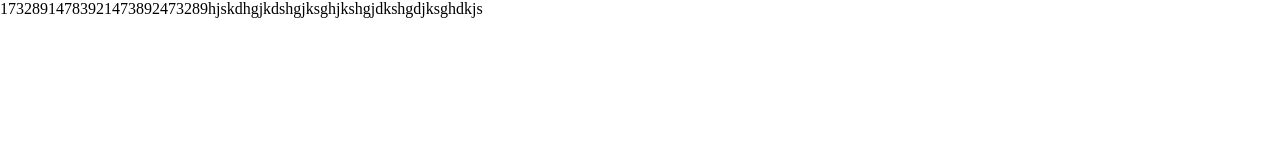
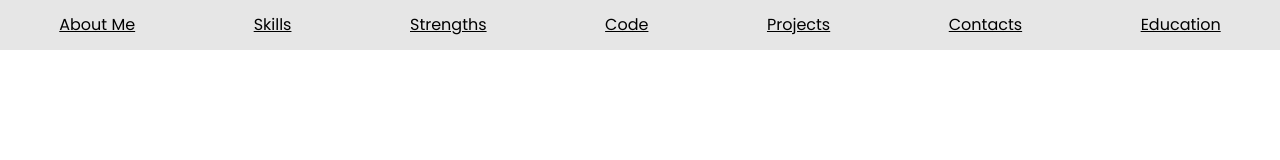
Before and after one commit to natastas/rsschool-cv, a plain HTML site: page index.html in a window 1280 px wide. Drawn offline with Linux system fonts and the light colour scheme; files that its build step writes are made by us from their sources; files whose address does not match are found by name.

Commit message:
feat: add header

```diff
--- /dev/null
+++ b/blocks/header/header.css
@@ -0,0 +1,5 @@
+.header {
+    width: 100%;
+    height: 50px;
+    background-color: #e6e6e6;
+}
--- /dev/null
+++ b/blocks/navigation/__link/navigation__link.css
@@ -0,0 +1,6 @@
+.navigation__link {
+    text-decoration: none;
+    color: black;
+    padding: 14px 10px;
+
+}
--- /dev/null
+++ b/blocks/navigation/__list/navigation__list.css
@@ -0,0 +1,12 @@
+.navigation__list {
+    height: 40px;
+    display: list-item;
+    transition: all 0.3s ease 0s;
+    text-decoration: underline;
+    padding-top: 10px;
+}
+
+.navigation__list:hover {
+    background-color: orange;
+    text-decoration: none;
+}
--- /dev/null
+++ b/blocks/navigation/__lists/navigation__lists.css
@@ -0,0 +1,8 @@
+.navigation__lists {
+    display: flex;
+    flex-wrap: wrap;
+    justify-content: space-around;
+    margin: 0;
+    padding: 0;
+    list-style: none;
+}
--- /dev/null
+++ b/blocks/page.css
@@ -0,0 +1,10 @@
+.page {
+  max-width: 1280px;
+  min-height: 100%;
+  margin: 0 auto;
+  padding: 0;
+  font-size: 16px;
+  line-height: 30px;
+  font-weight: 400;
+  color: black;
+}
--- a/index.html
+++ b/index.html
@@ -4,13 +4,41 @@
     <meta charset="UTF-8">
     <meta http-equiv="X-UA-Compatible" content="IE=edge">
     <meta name="viewport" content="width=device-width, initial-scale=1.0">
-    <link rel="stylesheet" href="./css/style.css">
+    <link rel="stylesheet" href="./style.css">
     <link rel="icon" href="./assets/icon/icon.ico">
     <title>CV</title>
 </head>
 <body class="body">
 	<div class="page">
-		17328914783921473892473289hjskdhgjkdshgjksghjkshgjdkshgdjksghdkjs
+		<header class="header">
+			<nav class="navigation">
+				<ul class="navigation__lists">
+					<li class="navigation__list">
+						<a href="#" class="navigation__link">About Me</a>
+					</li>
+					<li class="navigation__list">
+						<a href="#" class="navigation__link">Skills</a>
+					</li>
+					<li class="navigation__list">
+						<a href="#" class="navigation__link">Strengths</a>
+					</li>
+					<li class="navigation__list">
+						<a href="#" class="navigation__link">Code</a>
+					</li>
+					<li class="navigation__list">
+						<a href="#" class="navigation__link">Projects</a>
+					</li>
+					<li class="navigation__list">
+						<a href="#" class="navigation__link">Contacts</a>
+					</li>
+					<li class="navigation__list">
+						<a href="#" class="navigation__link">Education</a>
+					</li>
+				</ul>
+			</nav>
+		</header>
+		<main class="container"></main>
+		<footer class="footer"></footer>
 	</div>
 </body>
 </html>
--- a/style.css
+++ b/style.css
@@ -1,3 +1,10 @@
 @import url(./assets/normalize.css);
 @import url(./assets/fonts/fonts.css);
-@import url(./blocks/body.css)
+@import url(./blocks/body.css);
+@import url(./blocks/page.css);
+@import url(./blocks/page.css);
+@import url(./blocks/header/header.css);
+@import url(./blocks/navigation/navigation.css);
+@import url(./blocks/navigation/__list/navigation__list.css);
+@import url(./blocks/navigation/__lists/navigation__lists.css);
+@import url(./blocks/navigation/__link/navigation__link.css);
```
Also changed, not shown: blocks/navigation/navigation.css (added).
